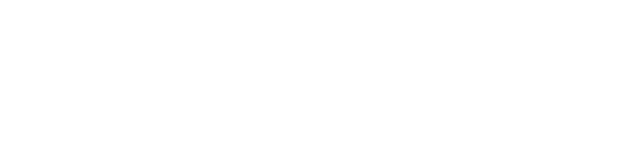
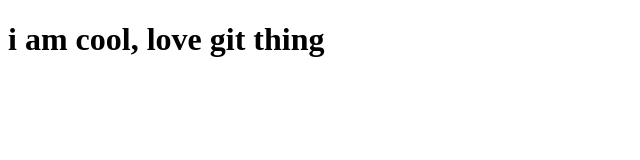
Before and after one commit to hala1000/new-git-project, a plain HTML site: page index.html in a window 1280 px wide. Shown: the whole page, without its empty margins (0-640 px from the left). Drawn offline with Linux system fonts and the light colour scheme.

Commit message:
add header to the page

```diff
--- a/index.html
+++ b/index.html
@@ -5,10 +5,12 @@
     <meta name="viewport" content="width=device-width, initial-scale=1">
     <meta name="description" content="test git">
     <link rel="stylesheet"  href="css/app.css">
-    <title>Document</title>
+    <title>Test|git practise</title>
 </head>
 <body>
-
+<header id="header" class="">
+    <h1>i am cool, love git thing</h1>
+</header><!-- /header -->
     <script src="js/app.js"></script>
 </body>
 </html>
```
